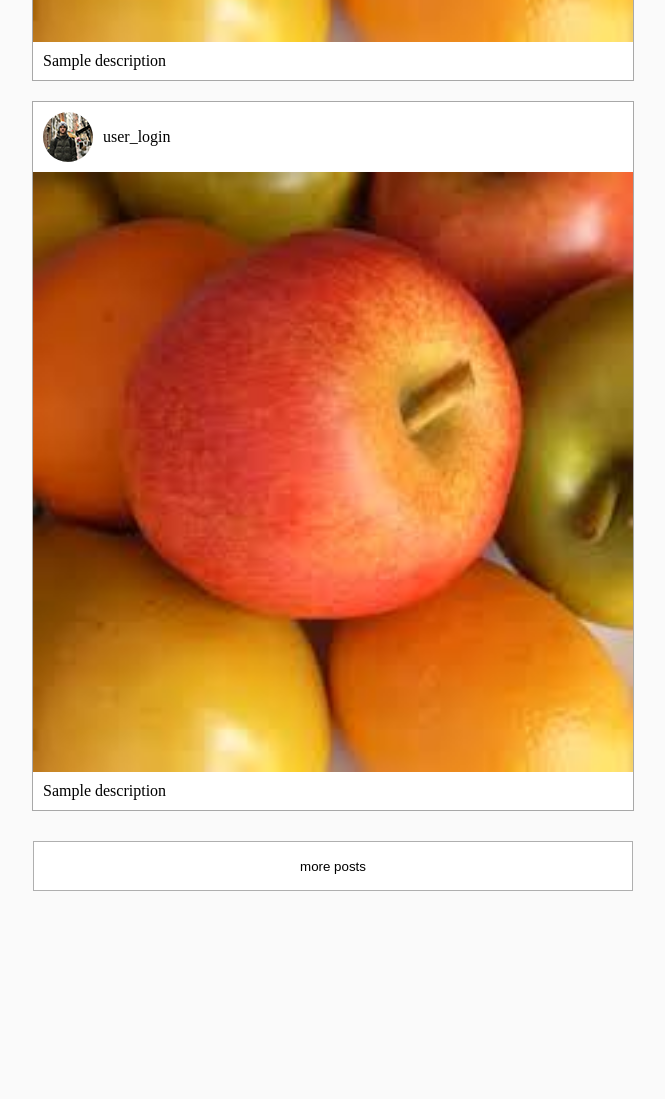
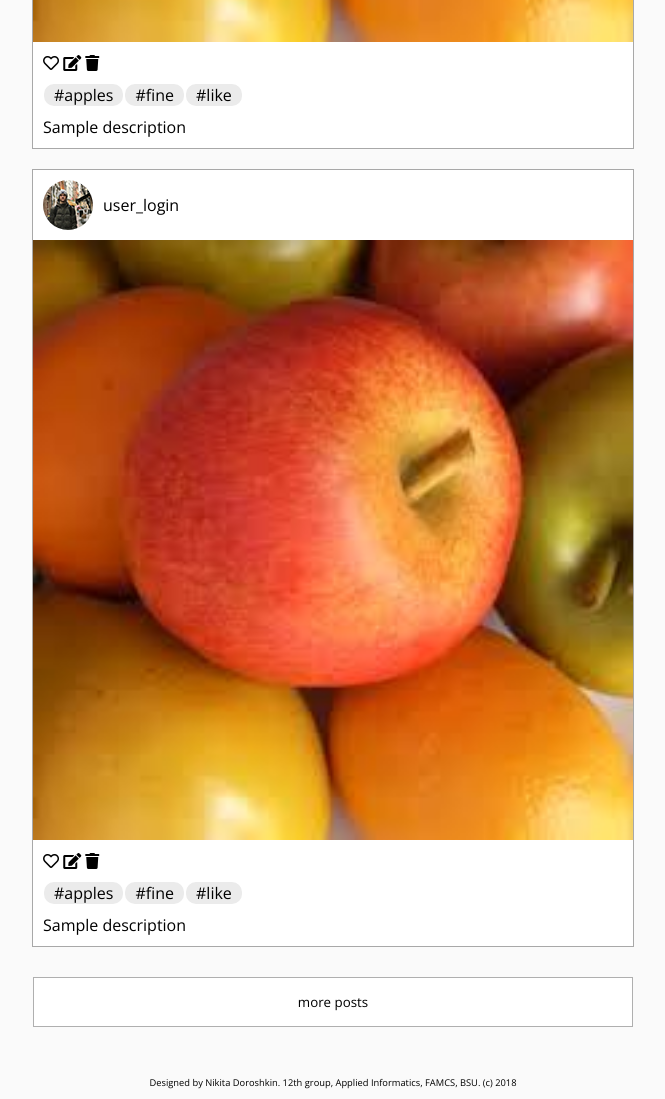
Before and after one commit to NikitaDoroshkin/ep, a plain HTML site: page UI/index.html in a window 1280 px wide. Shown: the part 760-1859 px from the top of the page, without its empty margins (307-972 px from the left). Before the commit the page ends 1661 px from the top, so only its background shows below. Drawn offline with nearby package versions, Linux system fonts and the light colour scheme.

Commit message:
footer, likes bar

```diff
--- a/UI/index.html
+++ b/UI/index.html
@@ -6,6 +6,8 @@
     <meta name="viewport" content="width=device-width, initial-scale=1.0">
     <meta http-equiv="X-UA-Compatible" content="ie=edge">
     <link rel="stylesheet" href="styles.css">
+    <link href="https://use.fontawesome.com/releases/v5.0.6/css/all.css" rel="stylesheet">
+    <link href="https://fonts.googleapis.com/css?family=Open+Sans" rel="stylesheet">
     <title>Shots: photo hosting service</title>
 </head>
 
@@ -38,7 +40,19 @@
             <div class="post-image">
                 <img src="img/sampl1.jpg" alt="">
             </div>
-            <div class="post-footer">Sample description</div>
+            <div class="post-footer">
+                    <div class="likes-bar">
+                        <i class="far fa-heart"></i>
+                        <i class="fas fa-edit"></i>
+                        <i class="fas fa-trash"></i>
+                    </div>
+                    <div class="hashtags-list">
+                        <div class="hashtag">#apples</div>
+                        <div class="hashtag">#fine</div>
+                        <div class="hashtag">#like</div>
+                    </div>
+                    Sample description
+                </div>
         </article>
 
         <article class="post">
@@ -49,7 +63,19 @@
             <div class="post-image">
                 <img src="img/sampl1.jpg" alt="">
             </div>
-            <div class="post-footer">Sample description</div>
+            <div class="post-footer">
+                <div class="likes-bar">
+                    <i class="far fa-heart"></i>
+                    <i class="fas fa-edit"></i>
+                    <i class="fas fa-trash"></i>
+                </div>
+                <div class="hashtags-list">
+                    <div class="hashtag">#apples</div>
+                    <div class="hashtag">#fine</div>
+                    <div class="hashtag">#like</div>
+                </div>
+                Sample description
+            </div>
         </article>
 
         <section class="main-button-container">
@@ -57,7 +83,9 @@
         </section>
     </section>
 
-    <footer></footer>
+    <footer>
+        <p>Designed by Nikita Doroshkin. 12th group, Applied Informatics, FAMCS, BSU. (c) 2018</p>
+    </footer>
 </body>
 
 </html>
--- a/UI/styles.css
+++ b/UI/styles.css
@@ -1,3 +1,7 @@
+div, button, input, p {
+    font-family: 'Open Sans', sans-serif;
+}
+
 html {
     height: 100%;
     background: #fafafa;
@@ -132,6 +136,8 @@ header {
 }
 
 .post-footer {
+    display: flex;
+    flex-direction: column;
     padding: 0px 10px;
 }
 
@@ -178,3 +184,33 @@ header {
     background: #ebebeb;
     /* color: white; */
 }
+
+.hashtags-list {
+    display: flex;
+    align-items: flex-start;
+    flex-wrap: wrap;
+    padding: 10px 0px;
+}
+
+.hashtag {
+    margin: 0px 1px;
+    padding: 0px 10px;
+    border-radius: 10px;
+    background: #ebebeb;
+    transition: all 0.5s ease 0s;
+
+}
+
+.hashtag:hover{
+    background: #cccccc;
+}
+
+.far:hover, .fas:hover {
+    color: #4e4e4e;
+}
+
+footer p {
+    text-align:center;
+    padding-top: 30px;
+    font-size: 7pt;
+}
```
Also changed, not shown: 1 other file.
